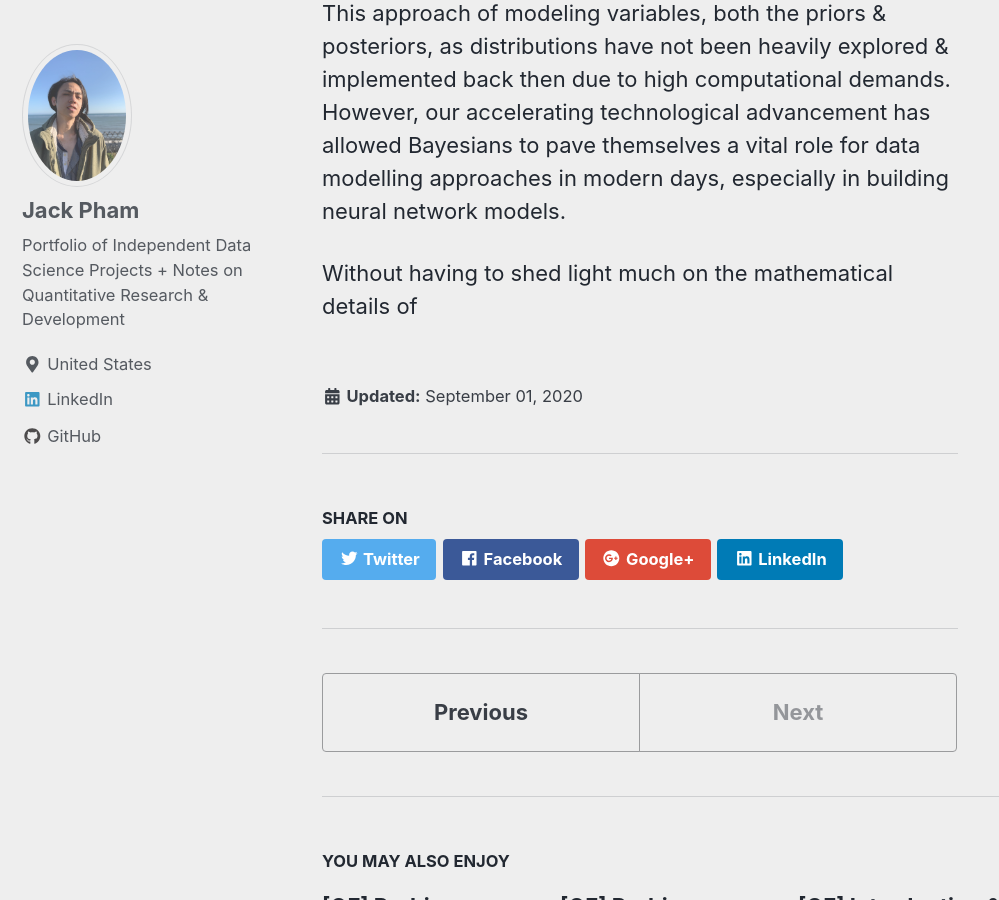
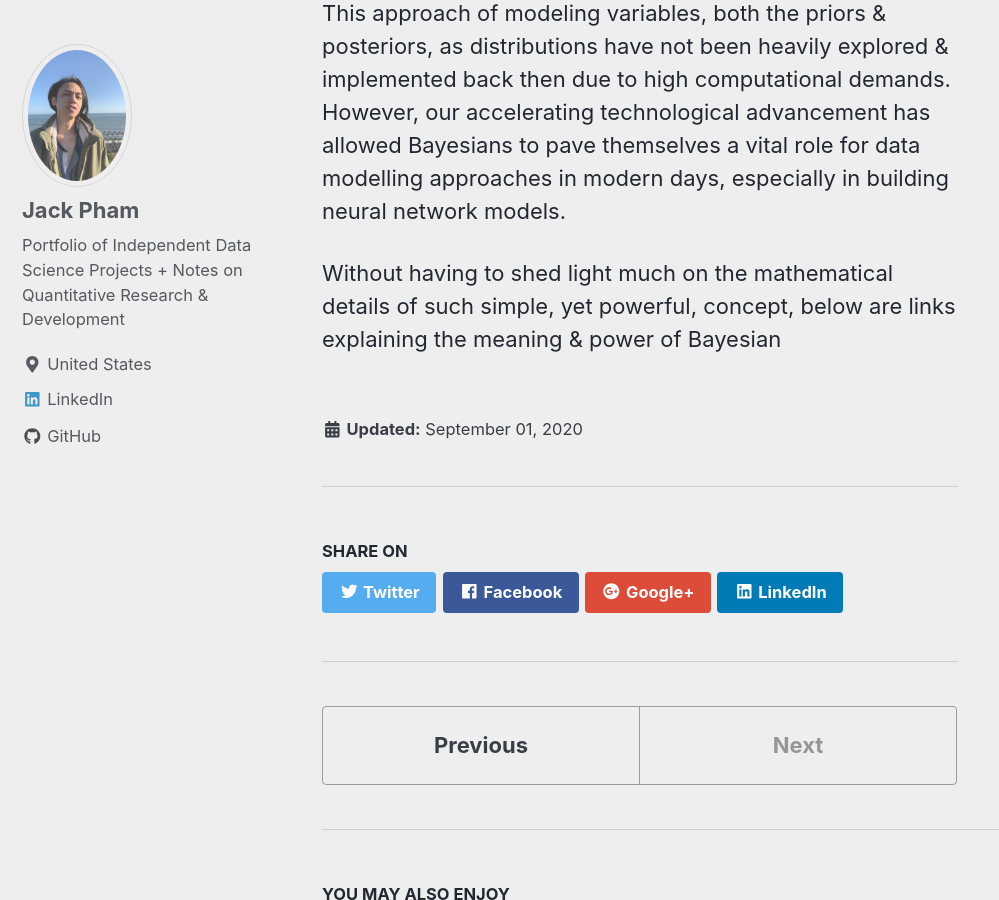
Before and after one commit to jp-quant/jp-quant.github.io, a Jekyll site: the page built from _posts/2020-09-01-fbprophet_bayesian_glm.md, in a window 1280 px wide and 900 px high, scrolled down 3762 px. Shown: the whole window, without its empty margins (0-999 px from the left). Built offline with Jekyll 4.4.1, drawn with Linux system fonts in a browser that asks for light colours; nearby versions of some CDN libraries.

Commit message:
_posts/2020-09-01-fbprophet_bayesian_glm.md updated from https://stackedit.io/

```diff
--- a/_posts/2020-09-01-fbprophet_bayesian_glm.md
+++ b/_posts/2020-09-01-fbprophet_bayesian_glm.md
@@ -66,12 +66,12 @@ $$ P(A \mid B) = \frac{P(A) P(B \mid A)}{P(B)}$$
 
 This approach of modeling variables, both the priors & posteriors, as distributions have not been heavily explored & implemented back then due to high computational demands. However, our accelerating technological advancement has allowed Bayesians to pave themselves a vital role for data modelling approaches in modern days, especially in building neural network models.
 
-Without having to shed light much on the mathematical details of
+Without having to shed light much on the mathematical details of such simple, yet powerful, concept, below are links explaining the meaning & power of Bayesian
 
 
 
 
 
 <!--stackedit_data:
-eyJoaXN0b3J5IjpbLTYwMjY5MDAxMV19
+eyJoaXN0b3J5IjpbLTI1Nzc4NTM5M119
 -->
```
